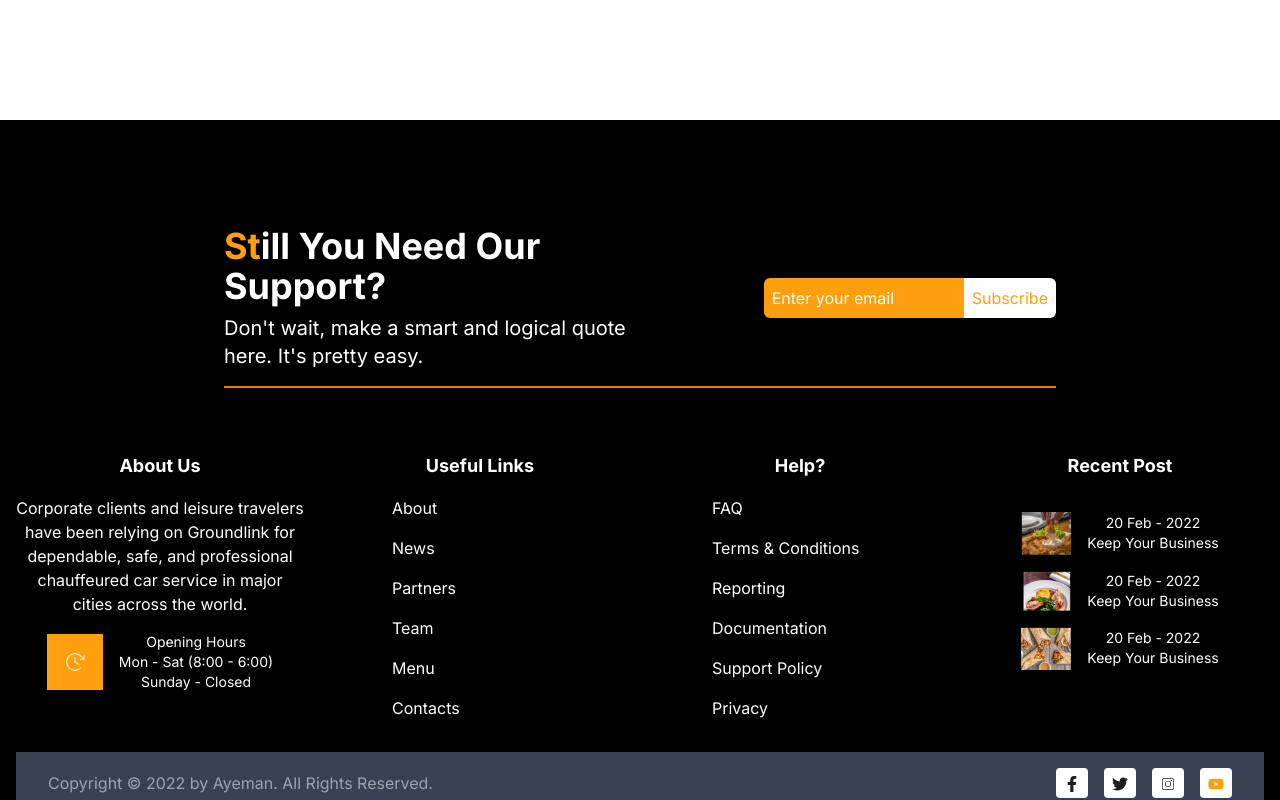
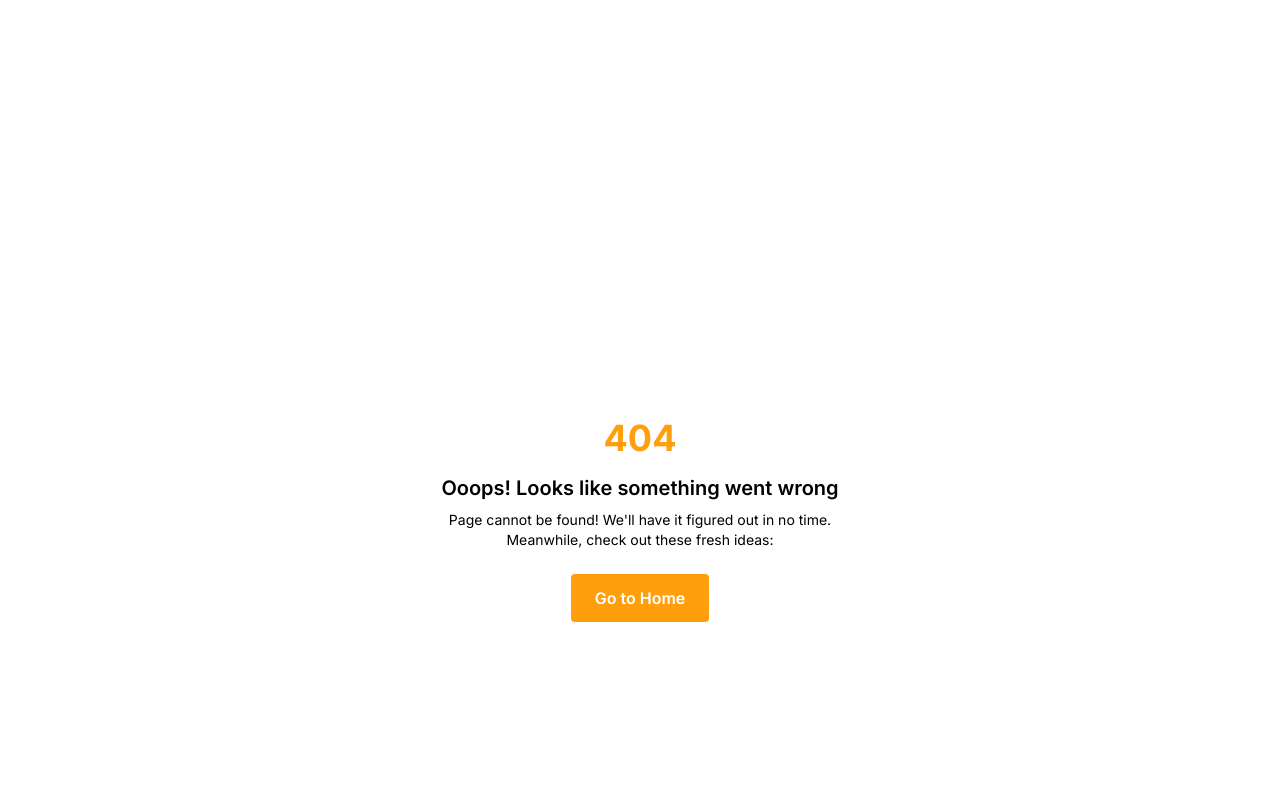
Before and after one commit to codewithurooj/figma-assignment, a Next.js app: page /404 in a window 1280 px wide. Shown: the part 680-1480 px from the top of the page. Built offline with nearby package versions, Linux system fonts and the light colour scheme; a web font is replaced by a local one.

Commit message:
Update page.tsx

```diff
--- a/src/app/404/page.tsx
+++ b/src/app/404/page.tsx
@@ -1,5 +1,6 @@
 import React from 'react'
 import Navbar from './Navbar'
+import Error from './Error'
 
 import SupportPage from '@/components/home/SupportPage'
 
@@ -7,7 +8,7 @@ function page() {
   return (
     <div>
       <Navbar/>
-
+      <Error/>
       <SupportPage/>
 
     </div>
```
